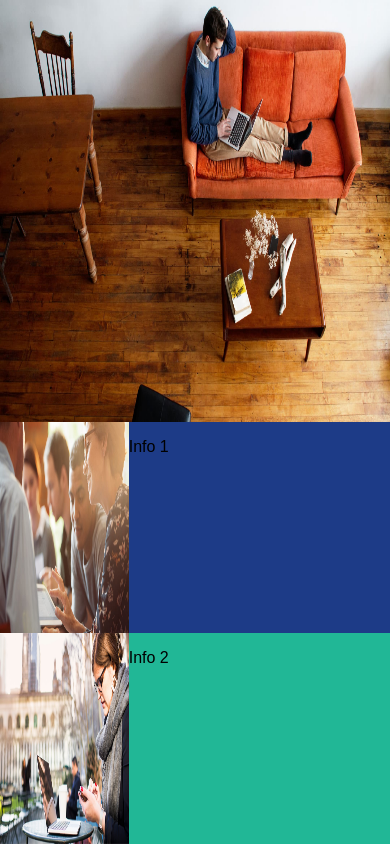
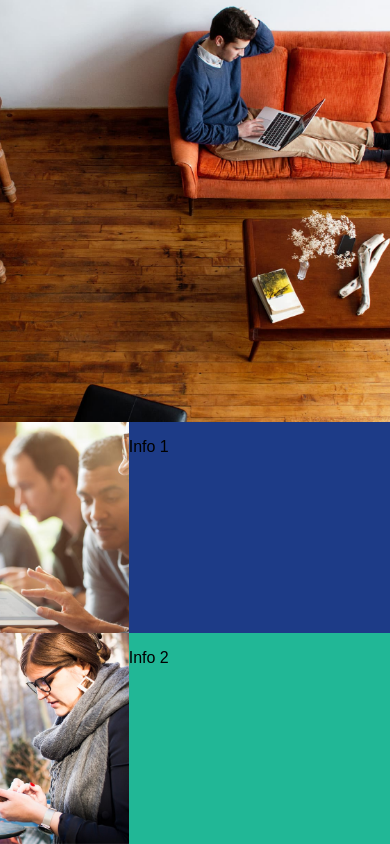
Before and after one commit to grayhildreth/responsive-design, a plain HTML site: page index.html in a window 390 px wide. Drawn offline with Linux system fonts and the light colour scheme; files that its build step writes are made by us from their sources.

Commit message:
create sizing for small screen

```diff
--- a/css/styles.css
+++ b/css/styles.css
@@ -8,9 +8,71 @@
 
 body {
   margin: 0;
+  width: 100vw;
+  height: 100vh;
 }
 
-.main-photo {
+.main-tile {
+  background-image: url('../img/main.jpg');
+  width: 100vw;
+  height: 50vh;
+  background-size: cover;
+  background-position: top;
+  position: relative;
+  display: block;
+  /*min-height: 300px;
+  overflow: hidden;*/
+}
+
+.tile1 {
+  width: 100vw;
+  height: 25vh;
+}
+
+.photo1 {
+  background-image: url('../img/photo1.jpg');
+  width:33vw;
+  height:25vh;
+  float: left;
+  background-size: cover;
+  background-position: center;
+  position: relative;
+  display: block;
+}
+
+.info-tile1 {
+  background-color: #1d3b87;
+  width: 67vw;
+  height: 25vh;
+  float: right;
+}
+
+
+.tile2 {
+  width: 100vw;
+  height: 25vh;
+}
+
+.photo2 {
+  background-image: url('../img/photo2.jpg');
+  width: 33vw;
+  height: 25vh;
+  float: left;
+  background-size: cover;
+  background-position: right;
+  position: relative;
+  display: block;
+}
+
+.info-tile2 {
+  background-color: #21b796;
+  width: 67vw;
+  height: 25vh;
+  float: right;
+}
+
+@media only screen and (min-width:600px)
+/*img.main-photo {
 position: relative;
 width: 100%;
 min-height: auto;
@@ -23,23 +85,6 @@ background-image: url('../img/main.jpg');
 text-align: center;
 }
 
-.photo1 {
-
-}
-
-.photo2 {
-
-}
-
-.info-tile1 {
-  background-color: #1d3b87;
-}
-
-.info-tile2 {
-  background-color: #21b796;
-}
-
-@media only screen and (max-width:600px) {
 .main-photo {
   float:left;
   width: 100vw;
@@ -70,7 +115,26 @@ text-align: center;
   height: 25vh;
 }
 
-/*@media only screen and (min-width:601px) {
+.info-tile1 {
+  background-color: #1d3b87;
+}
+
+.info-tile2 {
+  background-color: #21b796;
+}
+
+.med-info-tile1 {
+  display: none;
+  background-color: #1d3b87;
+}
+
+.med-info-tile2 {
+  background-color: #21b796;
+  display: none;
+}
+
+
+@media only screen and (min-width:600px) {
   .main-photo {
     float:left;
     width: 100vw;
@@ -79,25 +143,62 @@ text-align: center;
 
   .photo1 {
     float: left;
-    width: 33vw;
-    height: 25vh;
+    width: 50vw;
+    height: 30vh;
+  }
+
+  .med-info-tile1 {
+    float: left;
+    width: 50vw;
+    height: 15vh;
+
+  }
+
+  .photo2 {
+    float: left;
+    width: 50vw;
+    height: 30vh;
+  }
+
+  .med-info-tile2 {
+    float: left;
+    width: 50vw;
+    height: 15vh;
+  }
+
+  .info-tile1, .info-tile2 {
+    display: none;
+  }
+}
+
+@media only screen and (min-width:1025px) {
+  .main-photo {
+    float:left;
+    width: 70vw;
+    height: 100vh;
+  }
+
+  .photo1 {
+    float: left;
+    width: 30vw;
+    height: 30vh;
   }
 
   .info-tile1 {
     float: left;
-    width: 67vw;
-    height: 25vh;
+    width: 30vw;
+    height: 20vh;
   }
 
   .photo2 {
-    float: left;
-    width: 33vw;
-    height: 25vh;
+    float: right;
+    width: 30vw;
+    height: 30vh;
   }
 
   .info-tile2 {
     float: left;
-    width: 67vw;
-    height: 25vh;
+    width: 30vw;
+    height: 20vh;
   }
 }*/
--- a/index.html
+++ b/index.html
@@ -4,32 +4,30 @@
     <meta charset="utf-8">
     <meta name="viewport" content="width=device-width">
 
-    <link rel="stylesheet" href="css/normalize.min.css" type="text/css">
+    <link rel="stylesheet" href="css/normalize.css" type="text/css">
     <link rel="stylesheet" href="css/styles.css" type="text/css">
 
     <title>Responsive Design</title>
   </head>
   <body>
 
-    <div class="mian-tile">
-      <img class="main-photo" src="img/main.jpg" alt="">
+    <div class="main-tile">
     </div>
 
     <div class="tile1">
-      <img class="photo1" src="img/photo1.jpg" alt="">
-    </div>
-
-    <div class="info-tile1">
-      <p>Info 1</p>
+      <div class="photo1"></div>
+        <div class="info-tile1">
+          <p>Info 1</p>
+        </div>
     </div>
 
     <div class="tile2">
-      <img class="photo2" src="img/photo2.jpg" alt="">
+      <div class="photo2"></div>
+        <div class="info-tile2">
+          <p>Info 2</p>
+        </div>
     </div>
 
-    <div class="info-tile2">
-      <p>Info 2</p>
-    </div>
 
   </body>
 </html>
```
Lines whose indentation alone changed are shown as unchanged.
